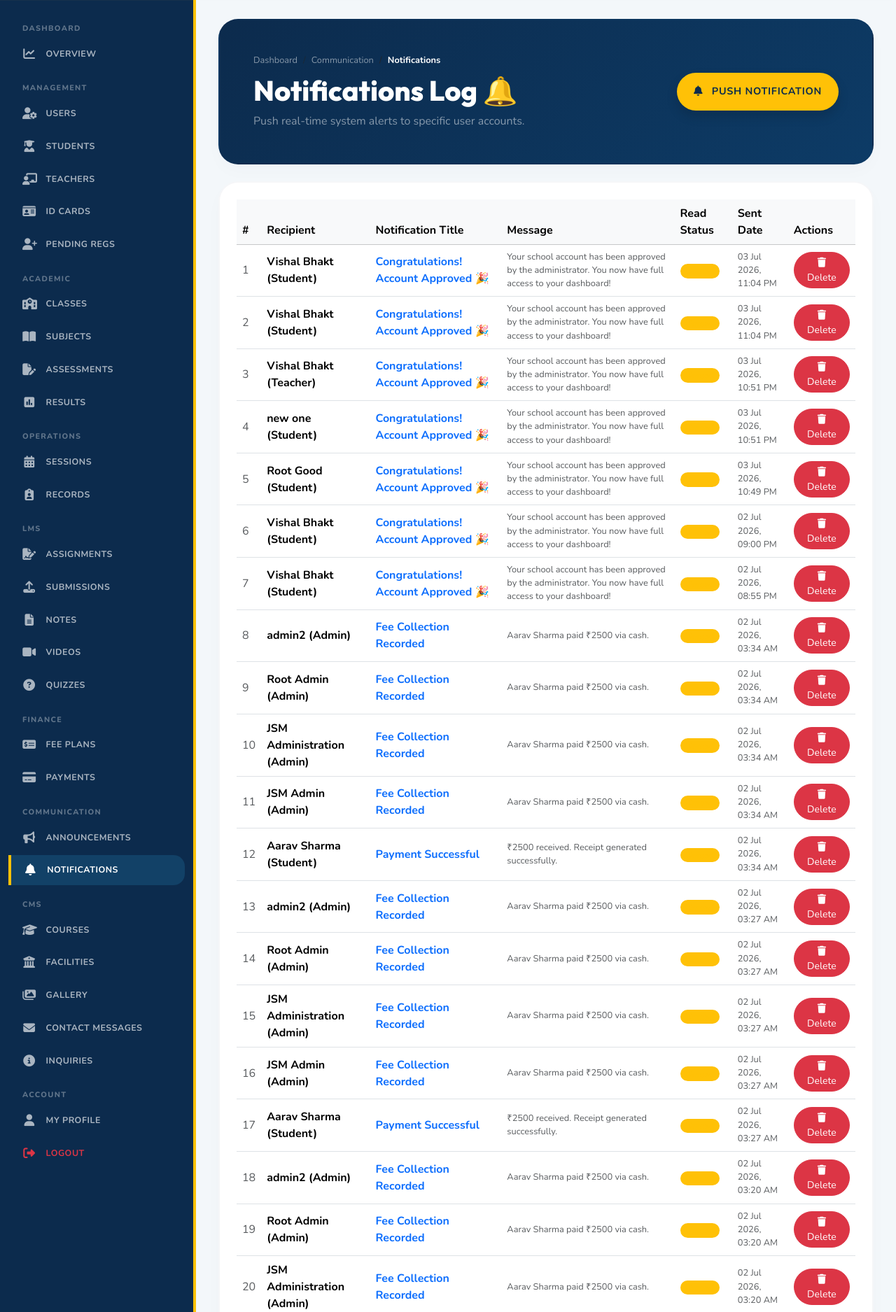
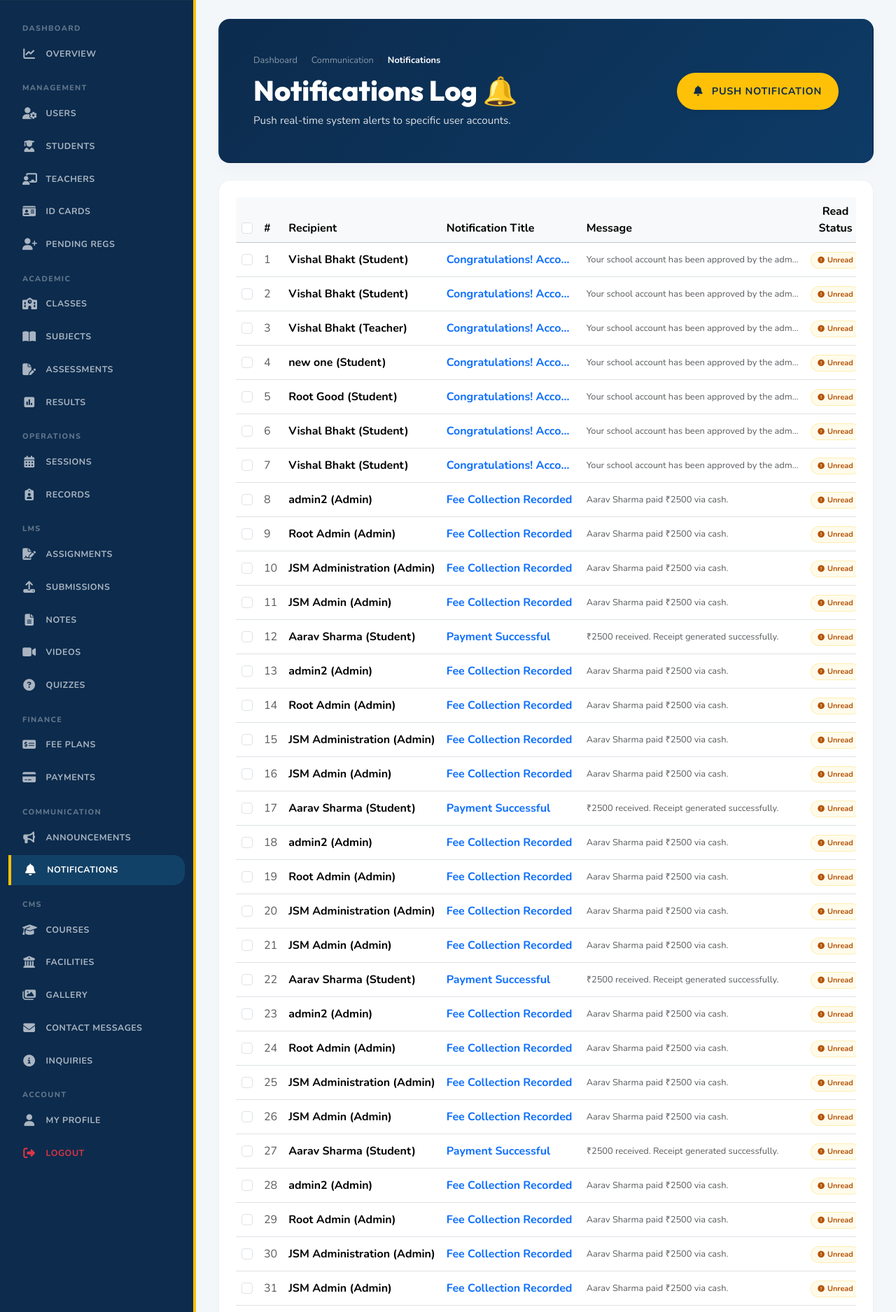
Before and after one commit to vishalbhakt/jsmpro, a Django app: page /dashboard/admin/notifications/ in a window 1280 px wide. Shown: the part 86-1961 px from the top of the page at 70% size. Run offline with Django 5.2, Linux system fonts and the light colour scheme; a user stored in the database is signed in; data comes from the database, SQL or seed files in the repository.

Commit message:
UI: refactor Notifications Log table layout and features (truncation, custom flex badges, bulk-select preparation, and compact actions)

```diff
--- a/backend/templates/admin/notifications.html
+++ b/backend/templates/admin/notifications.html
@@ -5,7 +5,7 @@
 
 {% block dashboard_content %}
 <!-- Page Header -->
-<div class="premium-card p-4 p-md-5 mb-4 text-white" style="background: linear-gradient(135deg, #0c2b4d 0%, #0d3b66 100%);">
+<div class="premium-card p-4 p-md-5 mb-4 text-white" style="background: linear-gradient(135deg, #0c2b4d 0%, #0d3b66 100%); border-radius: 16px !important;">
     <div class="row align-items-center">
         <div class="col-md-8">
             <!-- Breadcrumbs -->
@@ -17,10 +17,10 @@
                 </ol>
             </nav>
             <h1 class="display-6 fw-bold text-white mb-2" style="font-family:'Outfit',sans-serif;">Notifications Log 🔔</h1>
-            <p class="text-white-50 mb-0">Push real-time system alerts to specific user accounts.</p>
+            <p class="mb-0" style="color: rgba(255, 255, 255, 0.85) !important; font-size: 0.95rem;">Push real-time system alerts to specific user accounts.</p>
         </div>
         <div class="col-md-4 text-end mt-3 mt-md-0">
-            <button class="btn btn-premium-accent rounded-pill px-4 py-3 fw-bold shadow" data-bs-toggle="modal" data-bs-target="#pushNotificationModal">
+            <button class="btn btn-premium-accent rounded-pill px-4 py-3 fw-bold shadow-sm" data-bs-toggle="modal" data-bs-target="#pushNotificationModal" style="transition: transform 0.2s ease, box-shadow 0.2s ease !important;" onmouseover="this.style.transform='scale(1.04)'; this.style.boxShadow='0 10px 15px -3px rgba(255, 193, 7, 0.3), 0 4px 6px -2px rgba(255, 193, 7, 0.1)';" onmouseout="this.style.transform='scale(1)'; this.style.boxShadow='none';">
                 <i class="fa-solid fa-bell me-2"></i> Push Notification
             </button>
         </div>
@@ -28,43 +28,57 @@
 </div>
 
 <!-- Notifications Table -->
-<div class="premium-card p-4 bg-white">
+<div class="premium-card p-4 bg-white" style="border: 1px solid rgba(0,0,0,0.06) !important; border-radius: 16px !important; box-shadow: 0 10px 25px -5px rgba(0,0,0,0.02) !important;">
     <div class="table-responsive">
         <table class="table table-hover align-middle">
             <thead class="table-light">
                 <tr>
-                    <th>#</th>
+                    <th style="width: 40px; text-align: center;"><input type="checkbox" id="selectAll" class="form-check-input select-all-checkbox"></th>
+                    <th style="width: 60px;">#</th>
                     <th>Recipient</th>
                     <th>Notification Title</th>
                     <th>Message</th>
-                    <th>Read Status</th>
-                    <th>Sent Date</th>
-                    <th>Actions</th>
+                    <th style="width: 130px; text-align: center;">Read Status</th>
+                    <th style="width: 165px;">Sent Date</th>
+                    <th style="width: 80px; text-align: center;">Actions</th>
                 </tr>
             </thead>
             <tbody>
                 {% for notif in notifications %}
                 <tr>
+                    <td style="text-align: center;"><input type="checkbox" name="notification_ids" value="{{ notif.id }}" class="form-check-input row-checkbox"></td>
                     <td class="text-muted">{{ forloop.counter }}</td>
-                    <td class="fw-bold">{{ notif.recipient.full_name }} ({{ notif.recipient.role|title }})</td>
-                    <td class="fw-bold text-primary">{{ notif.title }}</td>
-                    <td class="text-muted" style="font-size:0.8rem;">{{ notif.message }}</td>
-                    <td>
+                    <td class="fw-bold text-nowrap">{{ notif.recipient.full_name }} ({{ notif.recipient.role|title }})</td>
+                    <td class="fw-bold text-primary" style="max-width: 200px;">
+                        <div class="text-truncate" title="{{ notif.title }}" style="cursor: pointer;">
+                            {{ notif.title }}
+                        </div>
+                    </td>
+                    <td class="text-muted" style="max-width: 320px;">
+                        <div class="text-truncate" title="{{ notif.message }}" style="font-size:0.8rem; cursor: pointer;">
+                            {{ notif.message }}
+                        </div>
+                    </td>
+                    <td class="text-center">
                         {% if notif.read_at %}
-                            <span class="badge bg-success bg-opacity-15 text-success rounded-pill fw-bold">Read</span>
+                            <span style="display: inline-flex !important; align-items: center !important; gap: 0.25rem !important; padding: 0.2rem 0.6rem !important; border-radius: 9999px !important; font-size: 0.68rem !important; font-weight: 700 !important; background-color: #f0fdf4 !important; color: #15803d !important; border: 1px solid rgba(187, 247, 208, 0.6) !important; white-space: nowrap !important;">
+                                <i class="fa-solid fa-circle-check" style="font-size: 0.6rem;"></i> Read
+                            </span>
                         {% else %}
-                            <span class="badge bg-warning bg-opacity-15 text-warning rounded-pill fw-bold">Unread</span>
+                            <span style="display: inline-flex !important; align-items: center !important; gap: 0.25rem !important; padding: 0.2rem 0.6rem !important; border-radius: 9999px !important; font-size: 0.68rem !important; font-weight: 700 !important; background-color: #fffbeb !important; color: #b45309 !important; border: 1px solid rgba(253, 230, 138, 0.6) !important; white-space: nowrap !important;">
+                                <i class="fa-solid fa-circle-exclamation" style="font-size: 0.6rem;"></i> Unread
+                            </span>
                         {% endif %}
                     </td>
-                    <td class="text-muted" style="font-size:0.8rem;">{{ notif.created_at|date:"d M Y, h:i A" }}</td>
-                    <td>
-                        <a href="{% url 'admin_notifications_delete' notif.id %}" class="btn btn-sm btn-danger rounded-pill px-3 py-1" onclick="return confirm('Delete this notification log?')">
-                            <i class="fa-solid fa-trash"></i> Delete
+                    <td class="text-muted text-nowrap" style="font-size:0.8rem;">{{ notif.created_at|date:"d M Y, h:i A" }}</td>
+                    <td class="text-center">
+                        <a href="{% url 'admin_notifications_delete' notif.id %}" class="btn btn-sm btn-outline-danger d-inline-flex align-items-center justify-content-center border-0" style="width: 32px; height: 32px; border-radius: 8px; transition: background-color 0.2s, color 0.2s;" title="Delete log" onclick="return confirm('Delete this notification log?')">
+                            <i class="fa-solid fa-trash-can" style="font-size: 0.85rem;"></i>
                         </a>
                     </td>
                 </tr>
                 {% empty %}
-                <tr><td colspan="7" class="text-center py-5 text-muted">No system alerts sent.</td></tr>
+                <tr><td colspan="8" class="text-center py-5 text-muted">No system alerts sent.</td></tr>
                 {% endfor %}
             </tbody>
         </table>
@@ -108,4 +122,21 @@
         </div>
     </div>
 </div>
+
+{% block extra_js %}
+<script>
+    document.addEventListener("DOMContentLoaded", function() {
+        const selectAllCheckbox = document.getElementById("selectAll");
+        const rowCheckboxes = document.querySelectorAll(".row-checkbox");
+
+        if (selectAllCheckbox) {
+            selectAllCheckbox.addEventListener("change", function() {
+                rowCheckboxes.forEach(cb => {
+                    cb.checked = selectAllCheckbox.checked;
+                });
+            });
+        }
+    });
+</script>
 {% endblock %}
+{% endblock %}
```
